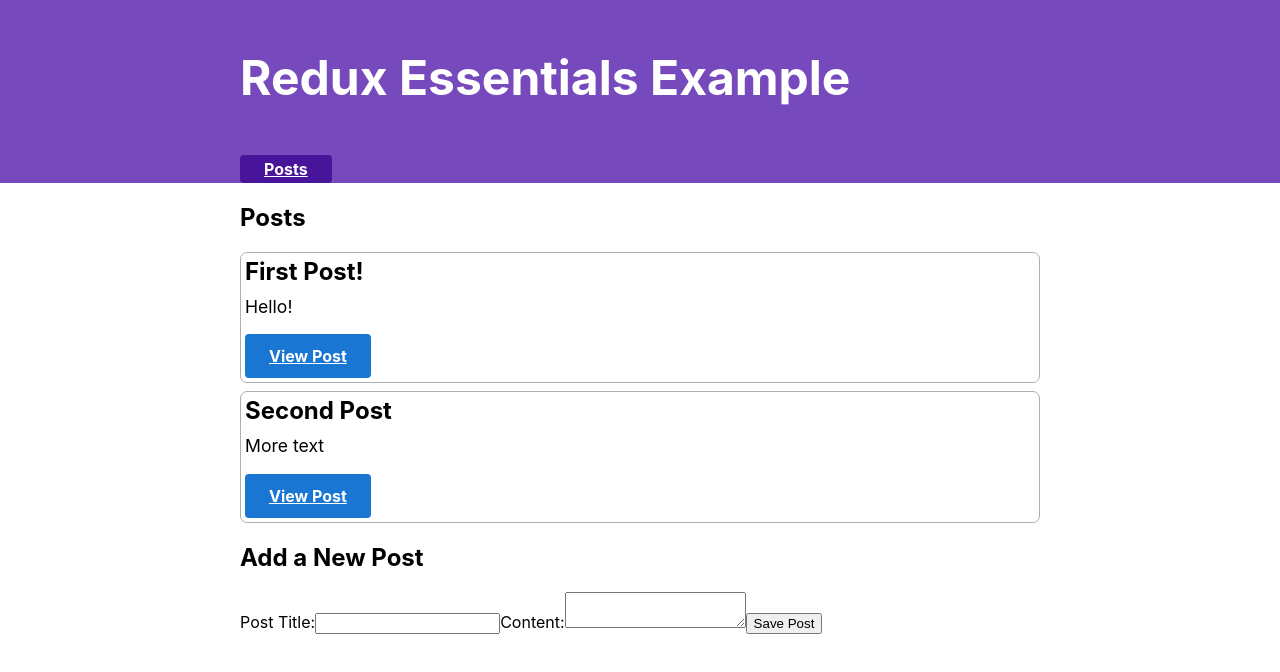
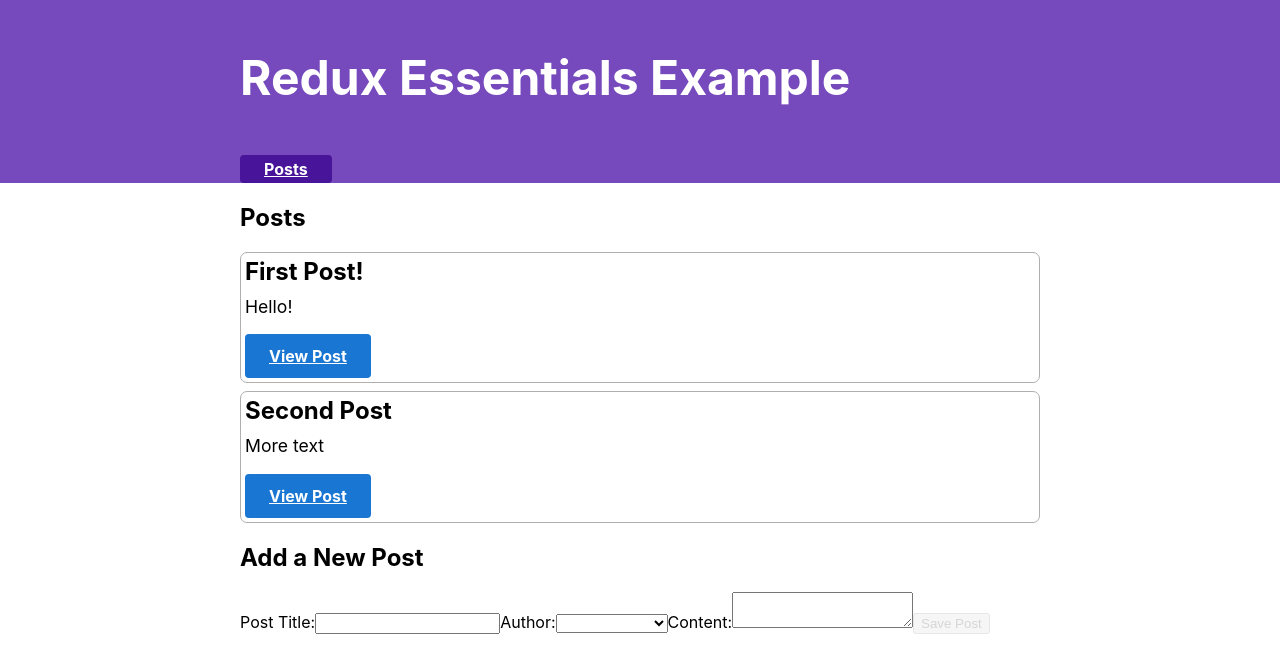
Before and after one commit to TX-9/react-twitter, a React (Create React App) app: page / in a window 1280 px wide. Shown: the top 672 px of the page. Built offline with nearby package versions, Linux system fonts and the light colour scheme; what @mswjs/data, mock-socket, txtgen would draw is missing.

Commit message:
add users

```diff
--- a/src/app/store.js
+++ b/src/app/store.js
@@ -1,7 +1,10 @@
 import { configureStore } from '@reduxjs/toolkit';
 import postsReducer from '../features/posts/postsSlice';
+import usersReducer from '../features/users/usersSlice';
+
 export default configureStore({
   reducer: {
-    posts: postsReducer
+    posts: postsReducer,
+    users: usersReducer
   }
 })
--- a/src/features/posts/AddPostForm.js
+++ b/src/features/posts/AddPostForm.js
@@ -1,22 +1,34 @@
 import { useState } from "react";
-import { useDispatch } from "react-redux";
+import { useDispatch, useSelector } from "react-redux";
 import { postAdded } from "./postsSlice";
 
 export const AddPostForm = () => {
     const [title, setTitle] = useState("");
     const [content, setContent] = useState("");
+    const [userId, setUserId] = useState('');
 
     const dispatch = useDispatch();
 
+    const users = useSelector(state => state.users);
+
     const onTitleChanged = e => setTitle(e.target.value);
     const onContentChanged = e => setContent(e.target.value);
+    const onAuthorChanged = e => setUserId(e.target.value);
+
     const onSavePostClicked = () => {
         if (title && content) {
-            dispatch(postAdded(title, content));
+            dispatch(postAdded(title, content, userId));
             setTitle('');
             setContent('');
         }
     }
+    const canSave = Boolean(title) && Boolean(content) && Boolean(userId);
+    const usersOptions = users.map(user => (
+        <option key={user.id} value={user.id}>
+          {user.name}
+        </option>
+      ));
+
     return (
         <section>
             <h2>Add a New Post</h2>
@@ -29,6 +41,11 @@ export const AddPostForm = () => {
                     value={title}
                     onChange={onTitleChanged}
                 />
+                <label htmlFor="postAuthor">Author:</label>
+                <select id="postAuthor" value={userId} onChange={onAuthorChanged}>
+                    <option value=""></option>
+                    {usersOptions}
+                </select>
                 <label htmlFor="postContent">Content:</label>
                 <textarea
                     id="postContent"
@@ -36,7 +53,7 @@ export const AddPostForm = () => {
                     value={content}
                     onChange={onContentChanged}
                 />
-                <button type="button" onClick={onSavePostClicked}>Save Post</button>
+                <button type="button" onClick={onSavePostClicked} disabled={!canSave}>Save Post</button>
             </form>
         </section>
     );
--- a/src/features/posts/PostsList.js
+++ b/src/features/posts/PostsList.js
@@ -3,7 +3,7 @@ import { useSelector } from 'react-redux';
 import { Link } from 'react-router-dom';
 export const PostsList = () => {
     const posts = useSelector(state => state.posts);
-
+    const orderedPosts = posts.slice().sort((a,b) => b.date.localeCompare(a.date));
     const renderedPosts = posts.map(post => (
         <article className="post-excerpt" key={post.id}>
             <h3>{post.title}</h3>
--- a/src/features/posts/postsSlice.js
+++ b/src/features/posts/postsSlice.js
@@ -1,8 +1,10 @@
 import { createSlice, nanoid } from '@reduxjs/toolkit'
-
+import { sub } from 'date-fns';
 const initialState = [
-  { id: '1', title: 'First Post!', content: 'Hello!' },
-  { id: '2', title: 'Second Post', content: 'More text' }
+  { id: '1', title: 'First Post!', content: 'Hello!' ,
+  date: sub(new Date(), { minutes: 10 }).toISOString()}, //subtract minutes from the current date/time so they differ from each other.
+  { id: '2', title: 'Second Post', content: 'More text',
+  date: sub(new Date(), { minutes: 10 }).toISOString()}
 ]
 
 //the action creators generated by createSlice
@@ -17,12 +19,14 @@ const postsSlice = createSlice({
         // "prepare callback" function can take multiple arguments,
         // generate random values like unique IDs, and run whatever other synchronous logic is needed to decide what values go into the action object.
         // It should then return an object with the payload field inside.
-        prepare(title, content) {
+        prepare(title, content, userId) {
             return {
               payload: {
                 id: nanoid(),
                 title,
-                content
+                content,
+                user: userId,
+                date: new Date().toISOString()
               }
             }
         }
--- /dev/null
+++ b/src/features/users/usersSlice.js
@@ -0,0 +1,15 @@
+import { createSlice } from '@reduxjs/toolkit';
+
+const initialState = [
+  { id: '0', name: 'Tianna Jenkins' },
+  { id: '1', name: 'Kevin Grant' },
+  { id: '2', name: 'Madison Price' }
+];
+
+const usersSlice = createSlice({
+  name: 'users',
+  initialState,
+  reducers: {}
+});
+
+export default usersSlice.reducer;
```
Also changed, not shown: src/features/posts/PostAuthor.js (added, +9 -0 lines), src/features/posts/TimeAgo.js (added, +18 -0 lines).
